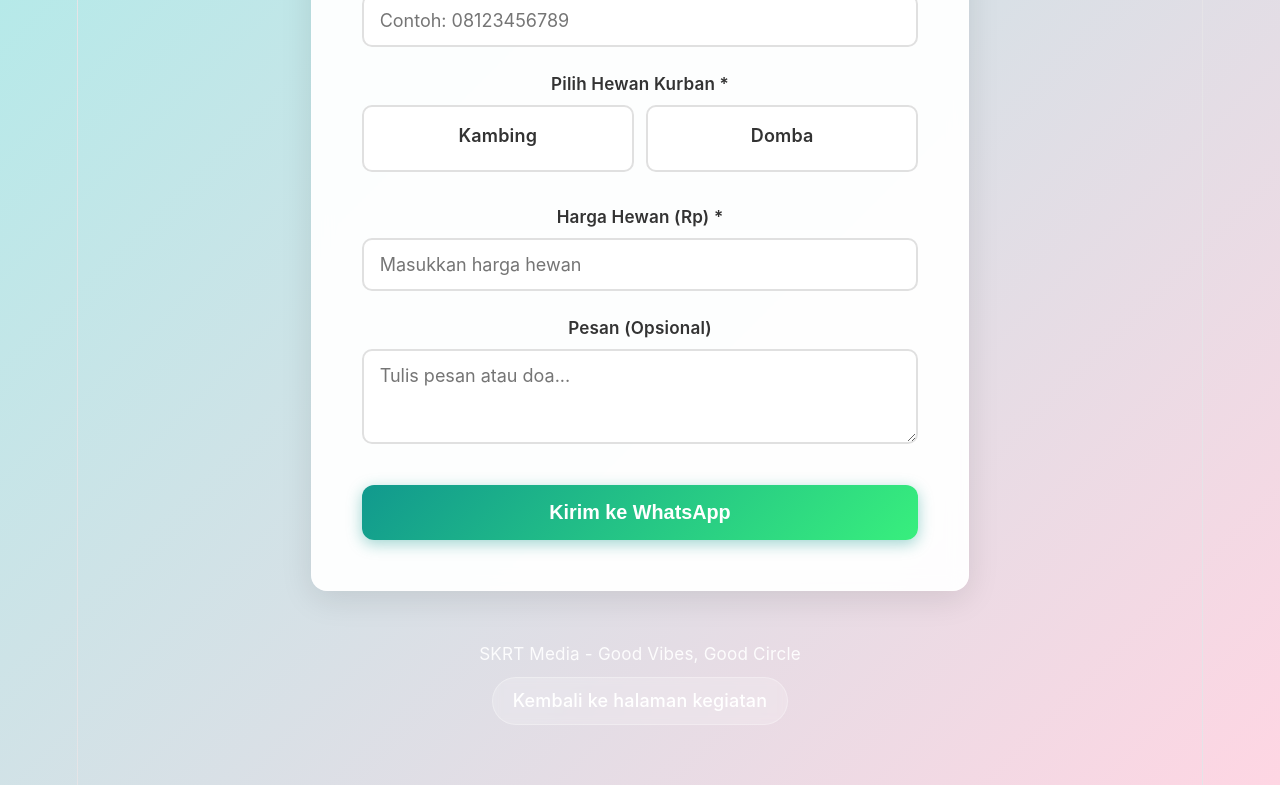
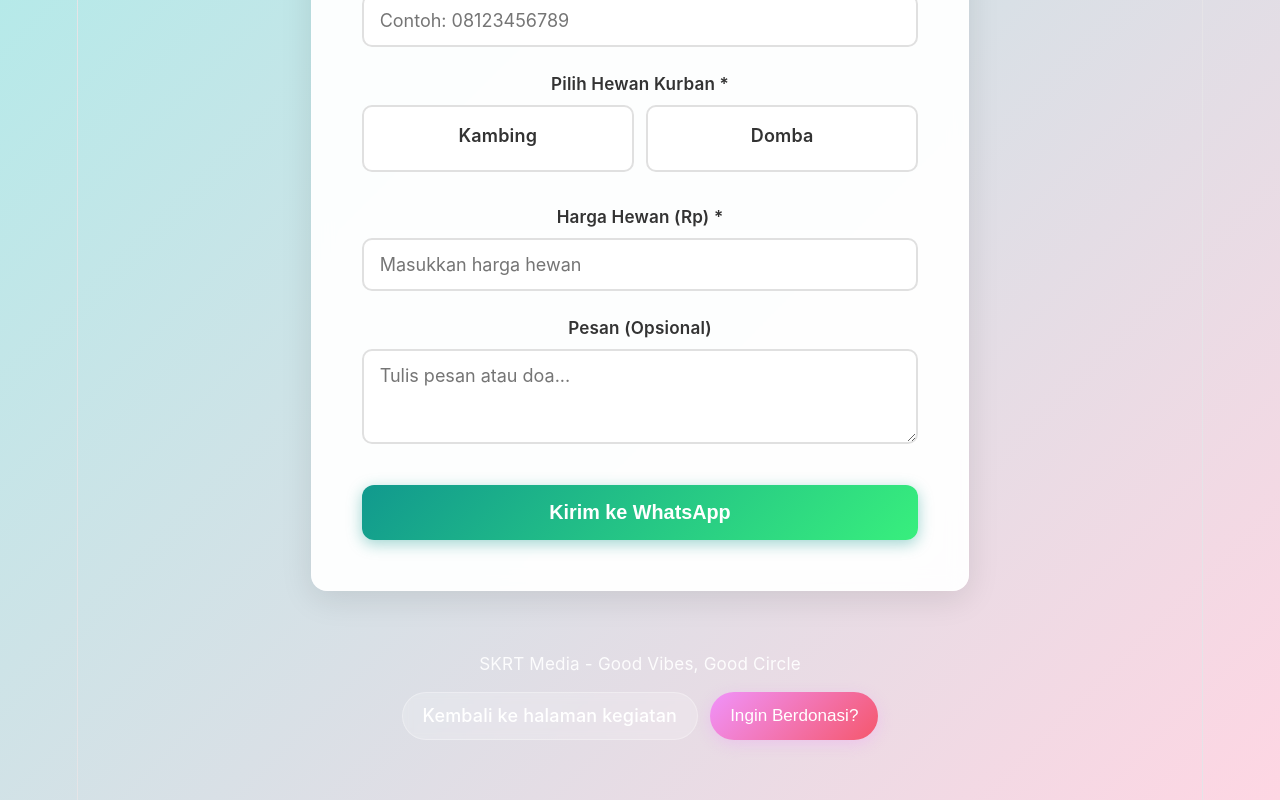
Before and after one commit to ramaahmadi/qurbanbarengskrt2026, a React (Vite) app: page / in a window 1280 px wide. Shown: the part 396-1196 px from the top of the page. Built offline with nearby package versions, Linux system fonts and the light colour scheme.

Commit message:
Add donation button in footer for direct WhatsApp contact

```diff
--- a/src/App.css
+++ b/src/App.css
@@ -187,13 +187,19 @@ body {
 .footer {
   text-align: center;
   color: rgba(255, 255, 255, 0.9);
-  margin-top: auto;
-  padding-top: 20px;
+  margin-top: 30px;
 }
 
 .footer p {
+  margin-bottom: 15px;
   font-size: 0.95rem;
-  margin-bottom: 10px;
+}
+
+.footer-links {
+  display: flex;
+  gap: 12px;
+  justify-content: center;
+  flex-wrap: wrap;
 }
 
 .footer a {
@@ -213,6 +219,25 @@ body {
   background: rgba(255, 255, 255, 0.3);
   transform: translateY(-2px);
   box-shadow: 0 4px 15px rgba(0, 0, 0, 0.2);
+}
+
+.donation-btn {
+  color: white;
+  font-weight: 500;
+  padding: 10px 20px;
+  background: linear-gradient(135deg, #f093fb 0%, #f5576c 100%);
+  border: none;
+  border-radius: 25px;
+  transition: all 0.3s ease;
+  cursor: pointer;
+  font-size: 0.95rem;
+  box-shadow: 0 4px 15px rgba(240, 147, 251, 0.3);
+}
+
+.donation-btn:hover {
+  transform: translateY(-2px);
+  box-shadow: 0 6px 20px rgba(240, 147, 251, 0.4);
+  background: linear-gradient(135deg, #f5576c 0%, #f093fb 100%);
 }
 
 @media (max-width: 768px) {
--- a/src/App.jsx
+++ b/src/App.jsx
@@ -187,9 +187,22 @@ function App() {
 
       <div className="footer">
         <p>SKRT Media - Good Vibes, Good Circle</p>
-        <a href="https://skrtmedia-main.vercel.app/kegiatan/qurban-2026" target="_blank" rel="noopener noreferrer">
-          Kembali ke halaman kegiatan
-        </a>
+        <div className="footer-links">
+          <a href="https://skrtmedia-main.vercel.app/kegiatan/qurban-2026" target="_blank" rel="noopener noreferrer">
+            Kembali ke halaman kegiatan
+          </a>
+          <button
+            type="button"
+            className="donation-btn"
+            onClick={() => {
+              const message = 'Assalamualaikum Admin, saya ingin berdonasi untuk Qurban Bareng SKRT 2026. Mohon info nomor rekening untuk transfer ya. Terima kasih!'
+              const whatsappUrl = `https://wa.me/6282122451622?text=${encodeURIComponent(message)}`
+              window.open(whatsappUrl, '_blank')
+            }}
+          >
+            Ingin Berdonasi?
+          </button>
+        </div>
       </div>
     </div>
   )
```
Also changed, not shown: 1 other file (tests, documents, lock files or other folders).
